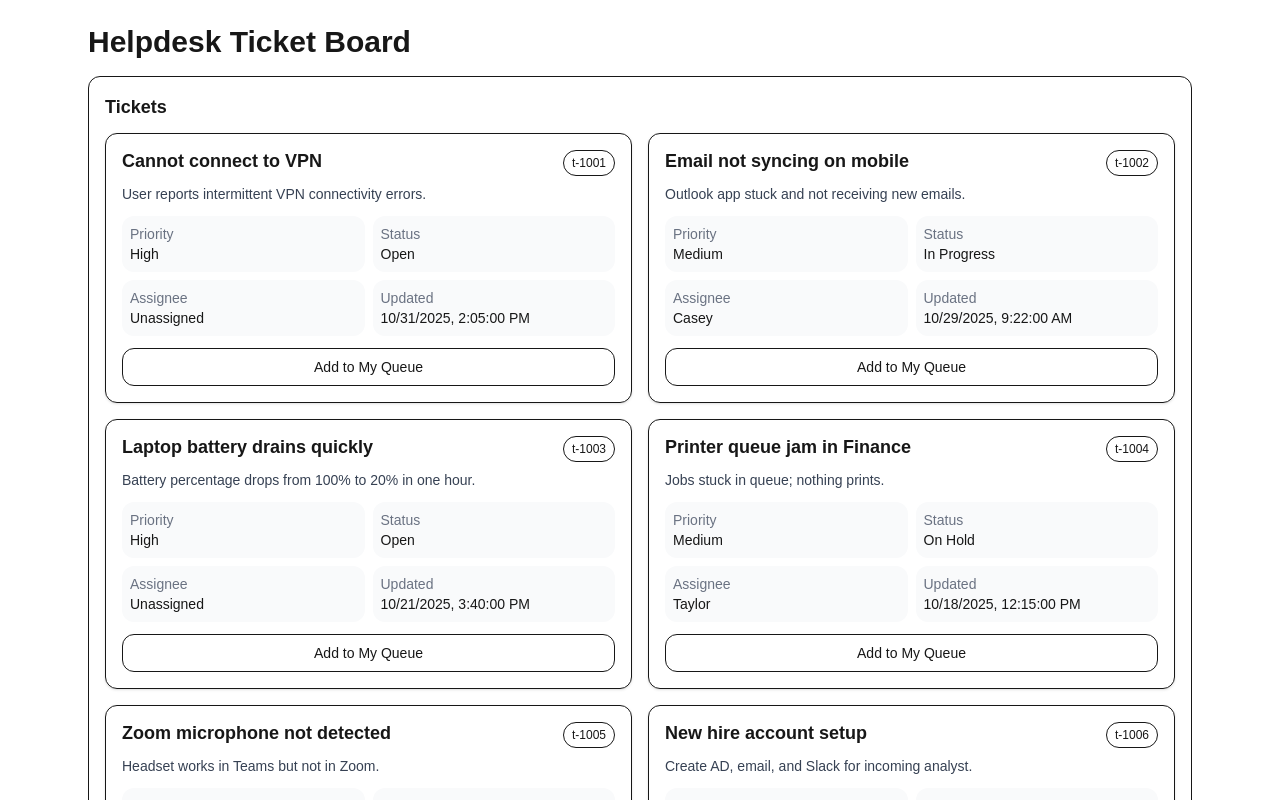
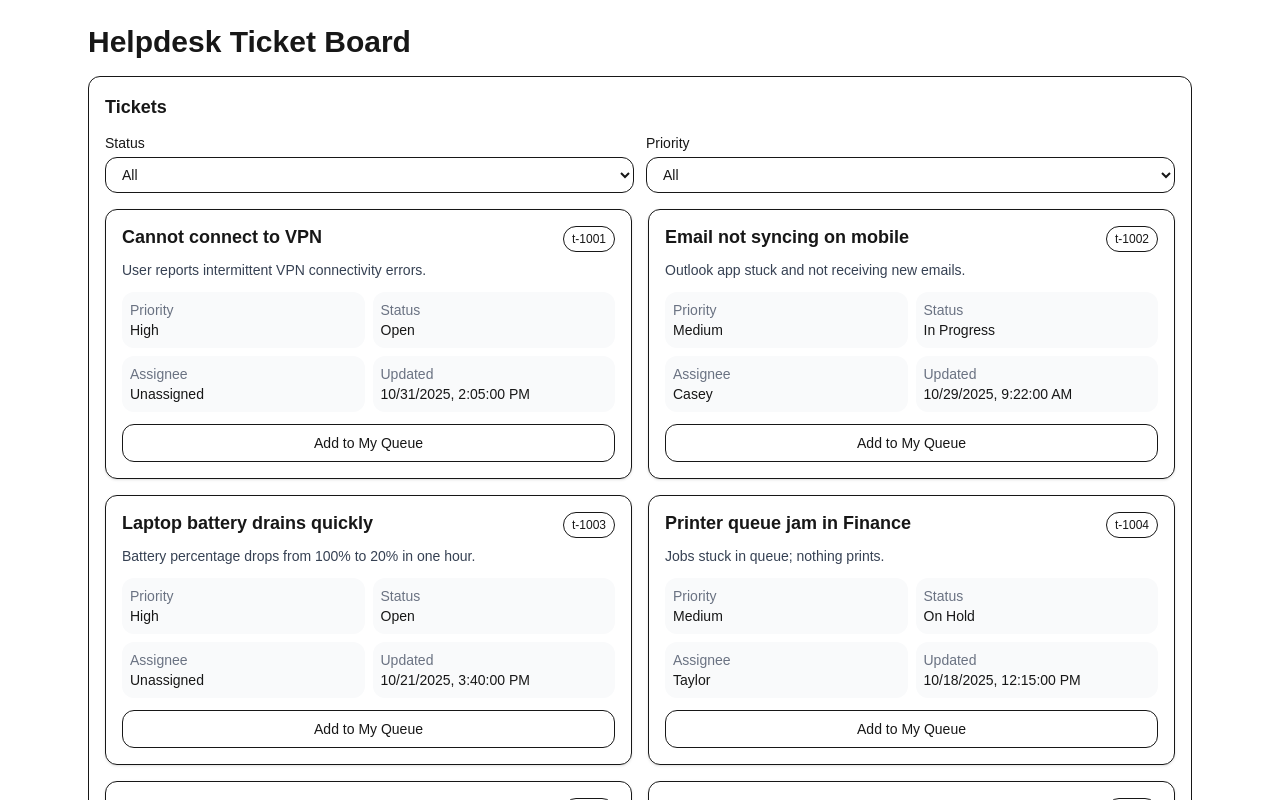
Before and after one commit to Crooksv/helpdesk-board, a Next.js app: page / in a window 1280 px wide. Shown: the top 800 px of the page. Built offline with nearby package versions, Linux system fonts and the light colour scheme.

Commit message:
added status and priority filters above ticket list

```diff
--- a/src/app/components/Board.jsx
+++ b/src/app/components/Board.jsx
@@ -2,12 +2,15 @@
 
 import { useEffect, useState } from 'react';
 import TicketList from './TicketList';
+import StatusFilter from './StatusFilter';
+import PriorityFilter from './PriorityFilter';
 
 export default function Board() {
   const [tickets, setTickets] = useState([]);
   const [loading, setLoading] = useState(true);
   const [error, setError] = useState('');
   const [queue, setQueue] = useState({});
+  const [filters, setFilters] = useState({ status: 'All', priority: 'All' });
 
   useEffect(() => {
     async function fetchTickets() {
@@ -37,6 +40,18 @@ if (error) return <p className="text-red-600">{error}</p>;
 return (
   <section className="rounded-xl border p-4">
     <h2 className="text-lg font-semibold mb-3">Tickets</h2>
+
+    <div className="grid gap-3 sm:grid-cols-2 mb-4">
+      <StatusFilter
+        value={filters.status}
+        onChange={(v) => setFilters(f => ({ ...f, status: v }))}
+      />
+      <PriorityFilter
+        value={filters.priority}
+        onChange={(v) => setFilters(f => ({ ...f, priority: v }))}
+      />
+    </div>
+
     <TicketList
       tickets={tickets}
       queue={queue}
@@ -45,4 +60,5 @@ return (
   </section>
 );
 
+
 }
--- a/src/app/components/PriorityFilter.jsx
+++ b/src/app/components/PriorityFilter.jsx
@@ -1 +1,18 @@
 'use client';
+
+const OPTIONS = ['All', 'Low', 'Medium', 'High', 'Critical'];
+
+export default function PriorityFilter({ value, onChange }) {
+  return (
+    <label className="grid gap-1 text-sm">
+      <span className="font-medium">Priority</span>
+      <select
+        className="rounded-xl border px-3 py-2"
+        value={value}
+        onChange={(e) => onChange(e.target.value)}
+      >
+        {OPTIONS.map(o => <option key={o} value={o}>{o}</option>)}
+      </select>
+    </label>
+  );
+}
--- a/src/app/components/StatusFilter.jsx
+++ b/src/app/components/StatusFilter.jsx
@@ -1 +1,18 @@
 'use client';
+
+const OPTIONS = ['All', 'Open', 'In Progress', 'On Hold', 'Resolved'];
+
+export default function StatusFilter({ value, onChange }) {
+  return (
+    <label className="grid gap-1 text-sm">
+      <span className="font-medium">Status</span>
+      <select
+        className="rounded-xl border px-3 py-2"
+        value={value}
+        onChange={(e) => onChange(e.target.value)}
+      >
+        {OPTIONS.map(o => <option key={o} value={o}>{o}</option>)}
+      </select>
+    </label>
+  );
+}
```
